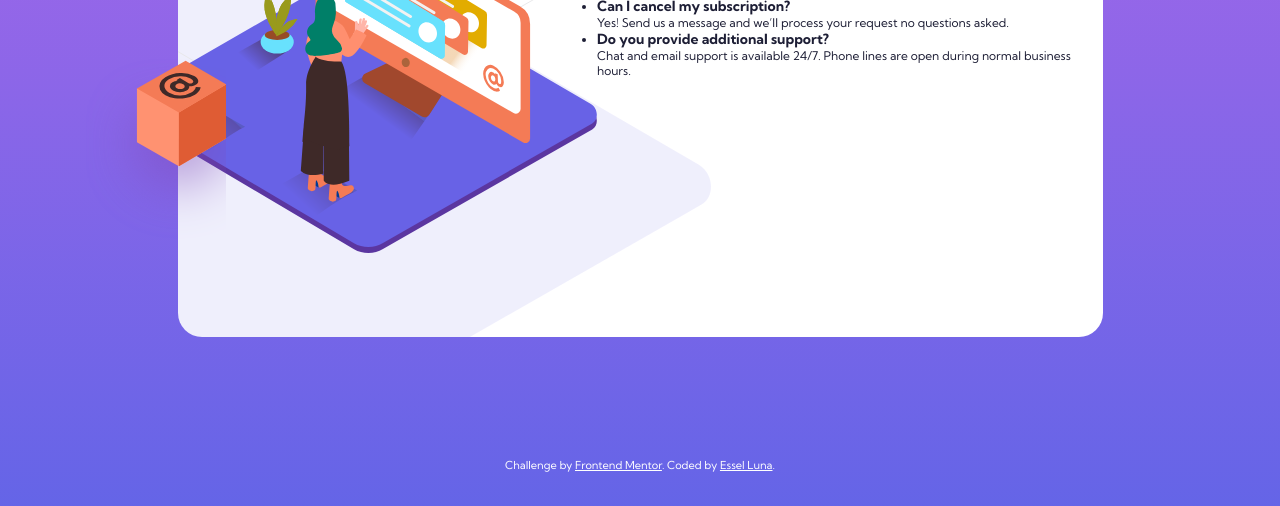
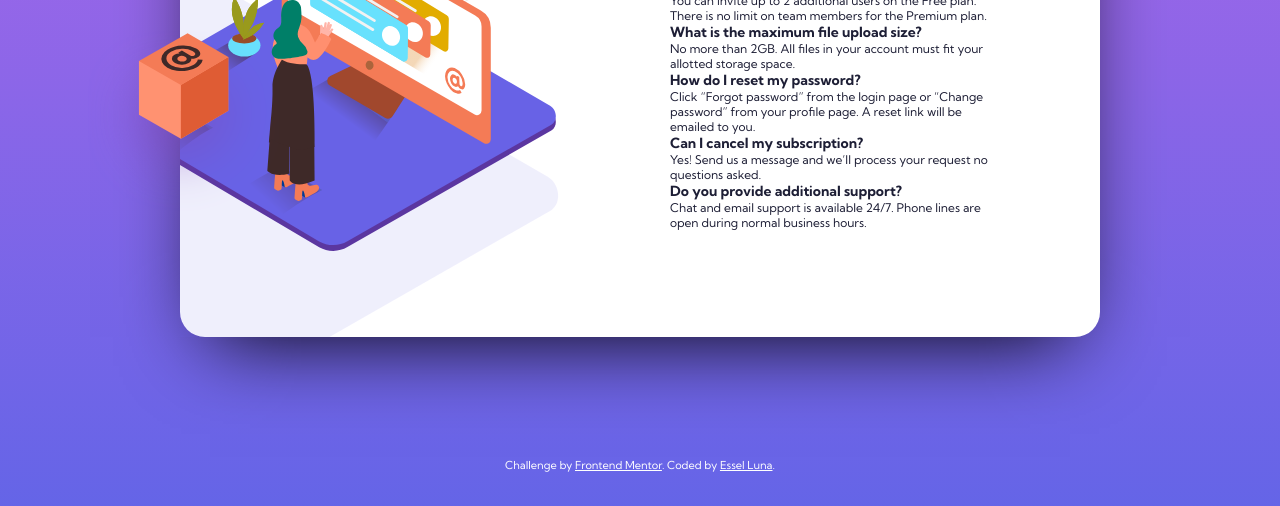
Before and after one commit to EsselLuna1/coding-challenge-3, a plain HTML site: page index.html in a window 1280 px wide. Shown: the part 294-800 px from the top of the page. Drawn offline with Linux system fonts and the light colour scheme; a script that the page names is missing.

Commit message:
update html and css

```diff
--- a/css/index.css
+++ b/css/index.css
@@ -13,6 +13,7 @@ body, html {
 * {
   margin: 0;
   padding: 0;
+  list-style: none;
   box-sizing: border-box;
 }
 .hidden {
@@ -52,14 +53,16 @@ body, html {
 common
 -----------------*/
 .faq {
-  position: relative;
-  max-width: 925px;
+  /* position: relative; */
+  max-width: 920px;
   height: 509px;
   display: flex;
-  border-radius: 24px;
-  justify-content: flex-end;
-  background: url('../images/bg-pattern-desktop.svg') bottom -10rem left -36rem no-repeat;
-  background-color: #ffffff;
+  justify-content: center;
+  /* align-items: center; */
+  position: relative;
+  background-color: white;
+  border-radius: 25px;
+  box-shadow: 0 30px 80px -30px black;
 }
 .attribution {
   font-size: 11px;
@@ -79,17 +82,33 @@ common
   }
 }
 /*----------------
-faq image
+left content / img
 -----------------*/
-.imgWrap {
+.leftContent {
+  background: url(../images/bg-pattern-desktop.svg) no-repeat;
+  background-position: 122% 70%;
+  /* background-repeat: no-repeat; */
+  background-size: 180%;
+  overflow: hidden;
+  width: 50%;
+}
+.imageBox {
+  position: absolute;
+  left: -10%;
+  top: 40%;
+  z-index: 100;
+  width: 20.78%;
+}
+/* .imgWrap {
   overflow-x: hidden;
-}
+} */
 .imgWrap img {
   display: block;
-  margin-top: 66.7px;
-  margin-left: -52.5px;
+  margin-top: 73.7px;
+  margin-left: -84.5px;
+  width: 100%;
 }
-.image::after {
+/* .image::after {
   content: "";
   background: url('../images/illustration-box-desktop.svg') no-repeat;
   width: 140px;
@@ -98,12 +117,21 @@ faq image
   top: 66%;
   left: -1.6%;
   transform: translate(-55%, -55%);
-}
+} */
 /*----------------
 faq accordion
 -----------------*/
-.accordion {
-
+.rightContent {
+  width: 50%;
+  display: flex;
+  align-items: center;
+  /* padding: 10px 65px 55px 30px; */
+  display: flex;
+  flex-direction: column;
+  justify-content: center;
+}
+.rightWrap {
+  padding: 0px 111px 0px 30px;
 }
 .title {
   font-weight: 700;
--- a/index.html
+++ b/index.html
@@ -18,18 +18,18 @@
     <div class="innerWrap">
       <div class="faq">
         <!-- Faq Image -->
-        <div class="image">
+        <img src="images/illustration-box-desktop.svg" class="imageBox" alt="">
+        <div class="leftContent">
           <div class="imgWrap">
             <img src="images/illustration-woman-online-desktop.svg" alt="">
           </div>
-          <!-- <img src="images/illustration-box-desktop.svg" alt=""> -->
         </div>
         <img src="images/illustration-woman-online-mobile.svg" class="spOnly"  alt="">
         <!-- Faq Accordion -->
-        <section class="accordion">
-          <div class="wrap">
+        <section class="rightContent">
+          <div class="rightWrap">
             <h2 class="title">FAQ</h2>
-            <section class="accordionContent">
+            <section class="accordion">
               <ul class="accordionList">
                 <li class="accordionItem">
                   <h3 class="accordionHead">How many team members can I invite?</h3>
```
